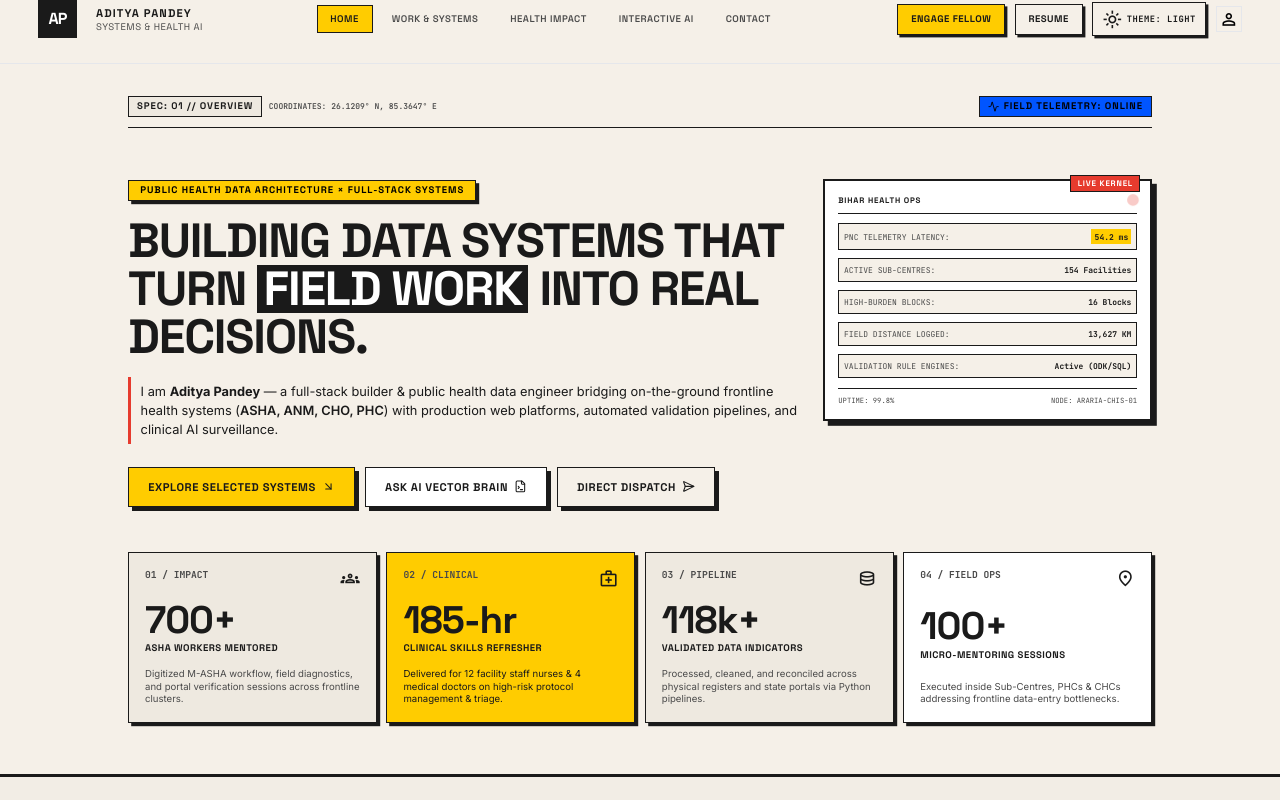
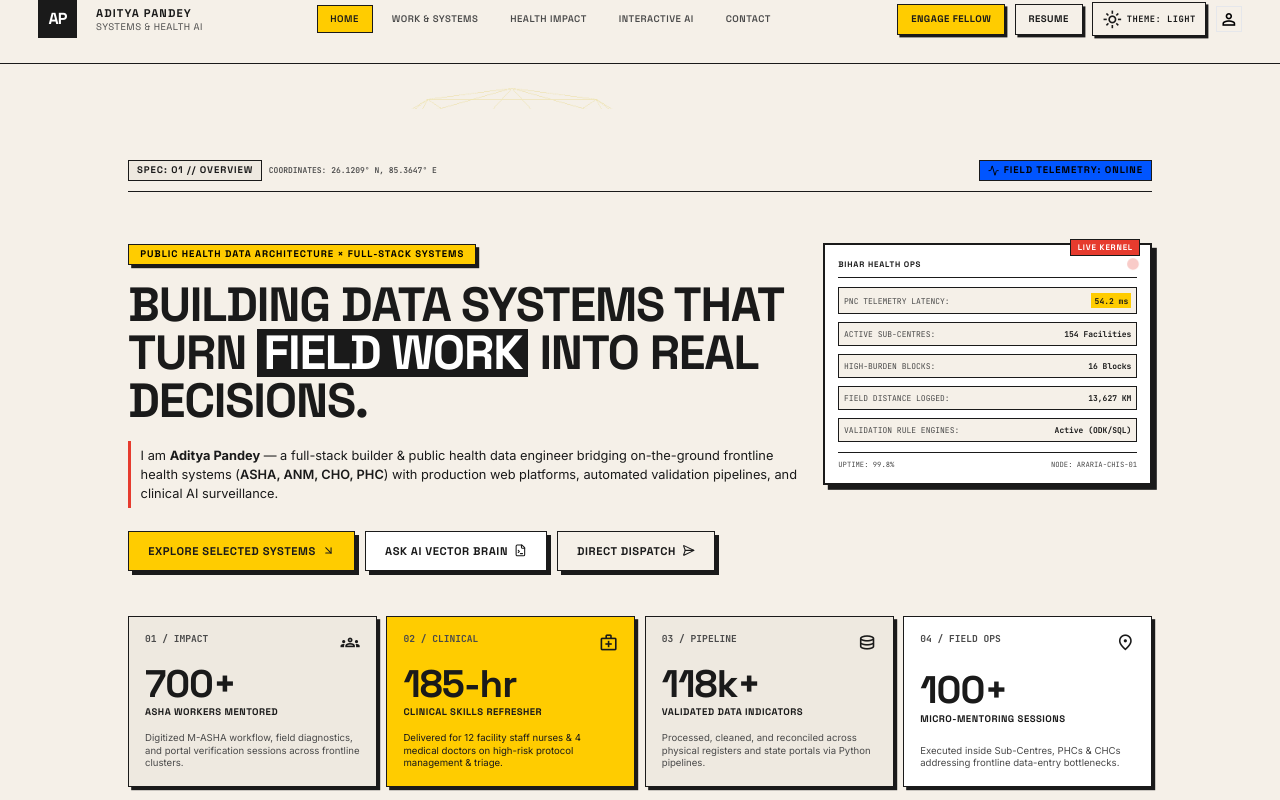
Before and after one commit to adityapandey2002/Portfolio, a Next.js app: page / in a window 1280 px wide. Shown: the top 800 px of the page. Built offline with nearby package versions, Linux system fonts and the light colour scheme.

Commit message:
fix: header not sticky, fix light mode header border color, fix dark mode on whole page

```diff
--- a/src/app/layout.tsx
+++ b/src/app/layout.tsx
@@ -84,7 +84,7 @@ export const viewport: Viewport = {
 
 export default function RootLayout({ children }: { children: React.ReactNode }) {
   return (
-    <html lang="en" data-scroll-behavior="smooth" suppressHydrationWarning>
+    <html lang="en" data-scroll-behavior="smooth" suppressHydrationWarning className={`bg-surface dark:bg-dark-surface`}>
       <head>
         <link href="https://fonts.googleapis.com/css2?family=Material+Symbols+Outlined:opsz,wght,FILL,GRAD@24,400,0,0" rel="stylesheet" />
         <link href="https://fonts.googleapis.com/css2?family=Material+Symbols+Outlined:wght,FILL@100..700,0..1&display=swap" rel="stylesheet" />
--- a/src/components/ui/DesktopNav.tsx
+++ b/src/components/ui/DesktopNav.tsx
@@ -37,11 +37,11 @@ export function DesktopNav() {
 
   return (
     <header
-      className="fixed top-0 left-0 right-0 z-50 h-20 ${
+      className={`relative left-0 right-0 z-50 h-20 ${
         isDark
-          ? 'bg-dark-surface dark:border-white border-b-2 border-white'
+          ? 'bg-dark-surface border-b-2 border-white'
           : 'bg-surface border-b-2 border-primary'
-      } lg:block hidden"
+      } lg:block hidden`}
     >
       <div className="flex items-center justify-between px-6 lg:px-12">
         {/* Left: AP logo + name */}
```
